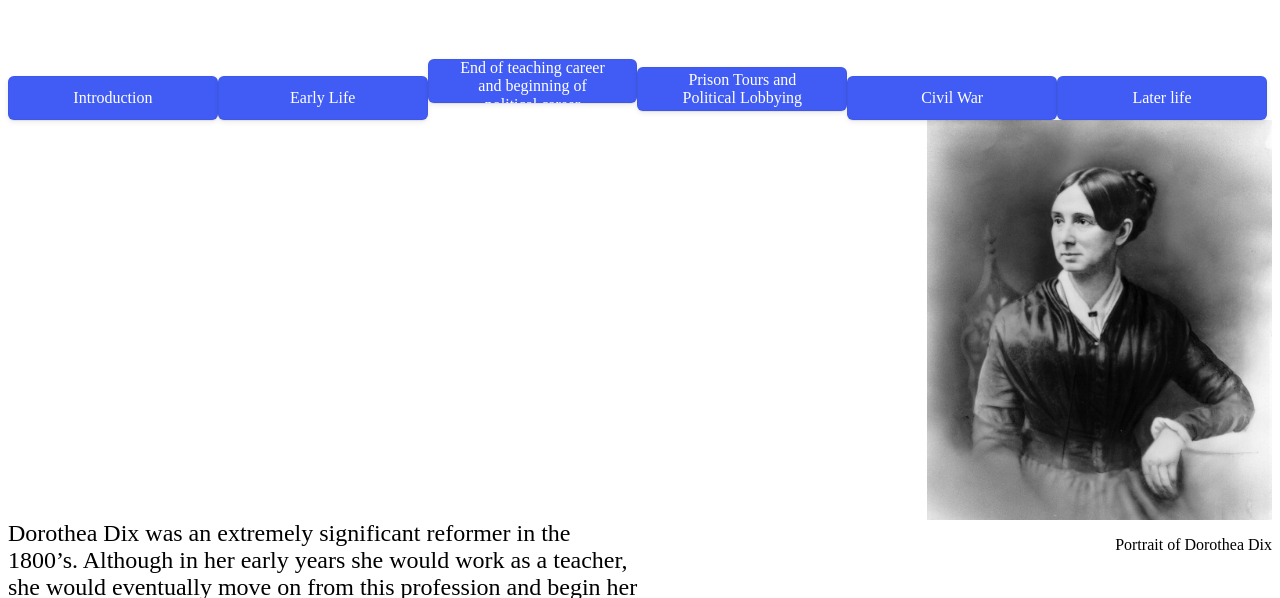
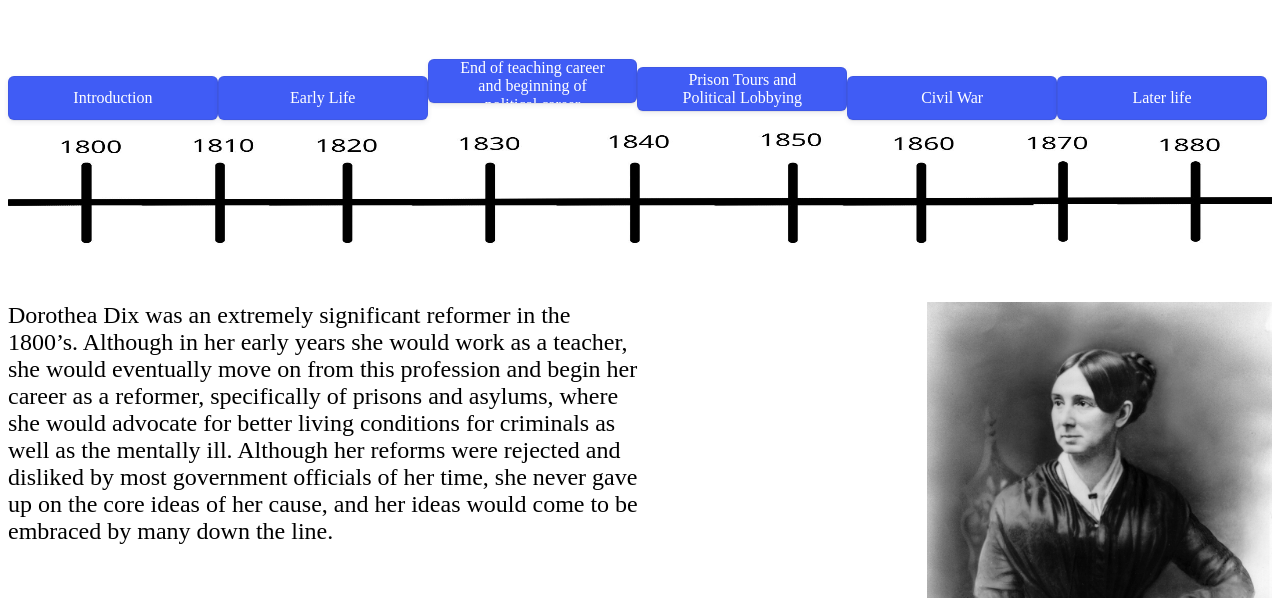
Before and after one commit to Krobix/DorotheaDix, a plain HTML site: page index.html in a window 1280 px wide. Shown: the part 202-800 px from the top of the page. Drawn offline with Linux system fonts and the light colour scheme; a web font is replaced by a local one.

Commit message:
add timeline and fix image & bio text alignment

```diff
--- a/index.html
+++ b/index.html
@@ -71,6 +71,7 @@
         float: right;
         height: 50vh;
         width: auto;
+        padding-left: 0%;
     }
 
     #img-capt{
@@ -82,8 +83,12 @@
     #bodyd {
         width: 50%;
         height: 80%;
-        clear: none;
         float: left;
+    }
+
+    #timeline {
+        width: 100%;
+        height: 20vh;
     }
 </style>
 
@@ -93,8 +98,7 @@
     <div id="pageselect"></div>
 </div>
 
-<img id="display-img" src="img/portrait0.jpeg">
-<p id="img-capt">Portrait of Dorothea Dix</p>
+<img id="timeline" src="img/dordix_timeline_base.jpg">
 
 <br/><br/>
 <div id="bodyd">
@@ -149,10 +153,13 @@
     </div>
 </div>
 
+<img id="display-img" src="img/portrait0.jpeg">
+<p id="img-capt">Portrait of Dorothea Dix</p>
 
 <script>
     var bioSections = ["bio-intro", "bio-earlylife", "bio-endteach", "bio-prisontour", "bio-civilwar", "bio-laterlife"];
     var bioTitles = ["Introduction", "Early Life", "End of teaching career and beginning of political career", "Prison Tours and Political Lobbying", "Civil War", "Later life"];
+    var timelineImages = ["img/dordix_timeline_base.jpg", "img/dordix_timeline_early.jpg", "img/dordix_timeline_endteach.jpg", "img/dordix_timeline_activism.jpg", "img/dordix_timeline_later.jpg", "img/dordix_timeline_later.jpg"];
     var displayImages = [];
     var currentImage = 0;
 
@@ -185,6 +192,8 @@
         }
         var e = document.getElementById(sect);
         e.style.display = "initial";
+        var tl = document.getElementById("timeline");
+        tl.src = timelineImages[bioSections.indexOf(sect)];
     }
 
     function addButtons(){
```
Also changed, not shown: img/dordix_timeline_activism.jpg (added), img/dordix_timeline_base.jpg (added), img/dordix_timeline_early.jpg (added), img/dordix_timeline_endteach.jpg (added), img/dordix_timeline_later.jpg (added).
